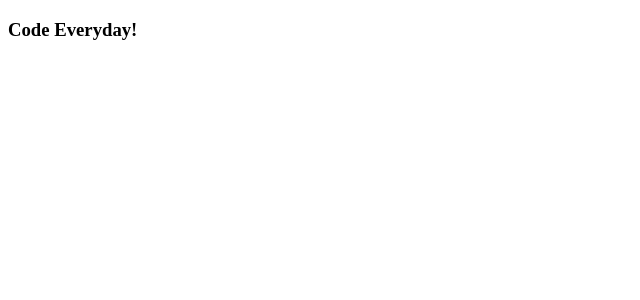
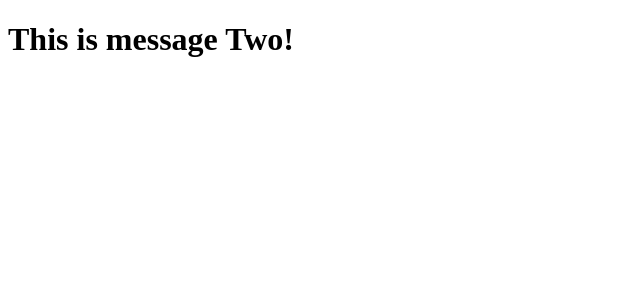
Before and after one commit to HT-shubhams/React-Course, a React (Vite) app: page / in a window 1280 px wide. Shown: the top 300 px of the page, without its empty margins (0-640 px from the left). Built offline with nearby package versions, Linux system fonts and the light colour scheme.

Commit message:
conditional rendering using element varaibles

```diff
--- a/src/components/CondtionalComponent.jsx
+++ b/src/components/CondtionalComponent.jsx
@@ -1,11 +1,19 @@
-import Code from "./Code";
-import Welcome from "./Welcome";
+export default function CondtionalComponent() {
+  /*
+  //////////// This is not suggested as React component should have only one return statement.
+  let messageOne = <h1>This is message One!</h1>;
+  let messageTwo = <h1>This is message Two!</h1>;
+  const display = true;
 
-export default function CondtionalComponent() {
+  if (display) return messageOne;
+  else return messageTwo;
+  */
+
+  let message;
   const display = false;
-  if (display) {
-    return <Welcome />;
-  } else {
-    return <Code />;
-  }
+
+  if (display) message = <h1>This is message One!</h1>;
+  else message = <h1>This is message Two!</h1>;
+
+  return message;
 }
```
